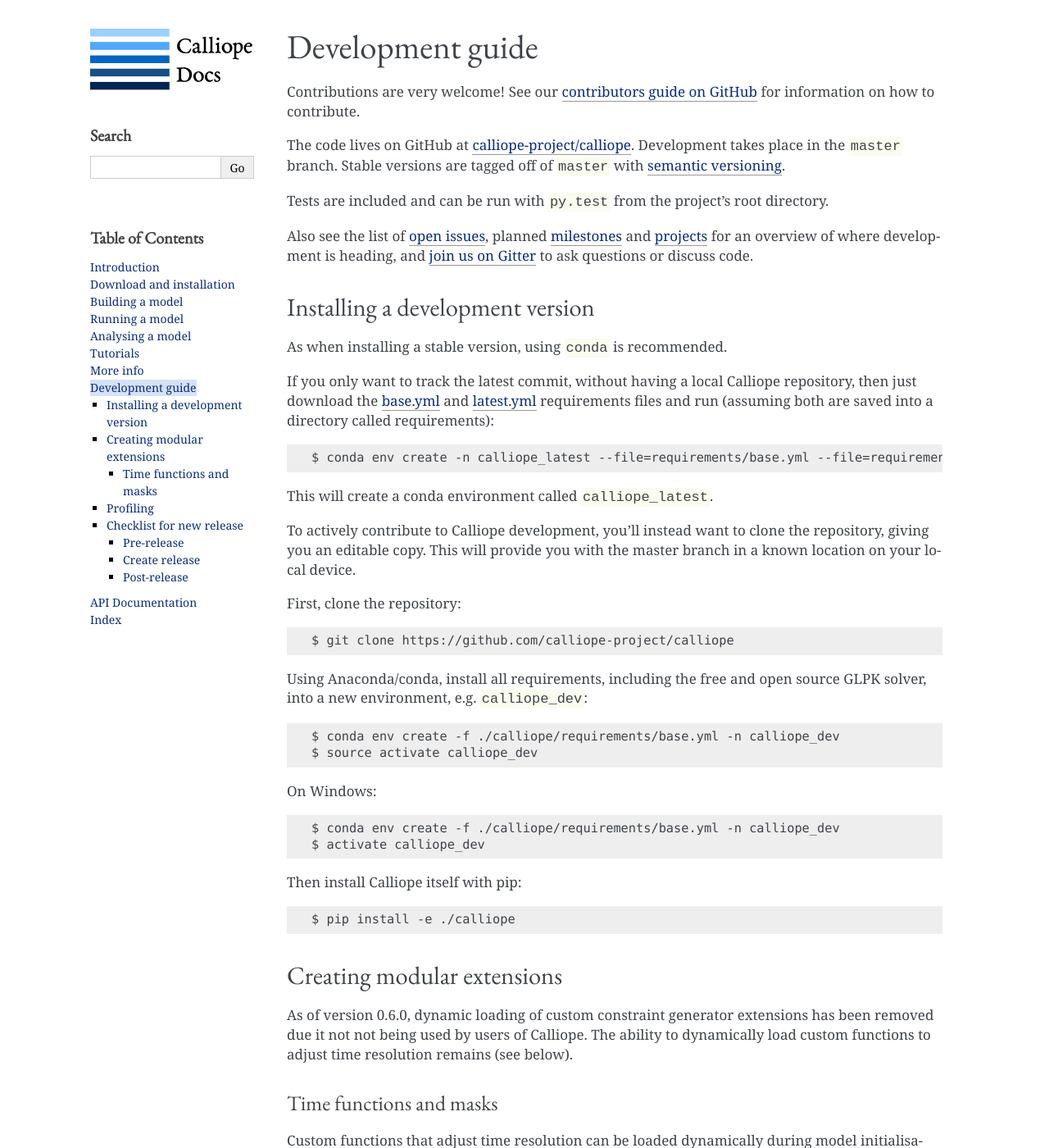
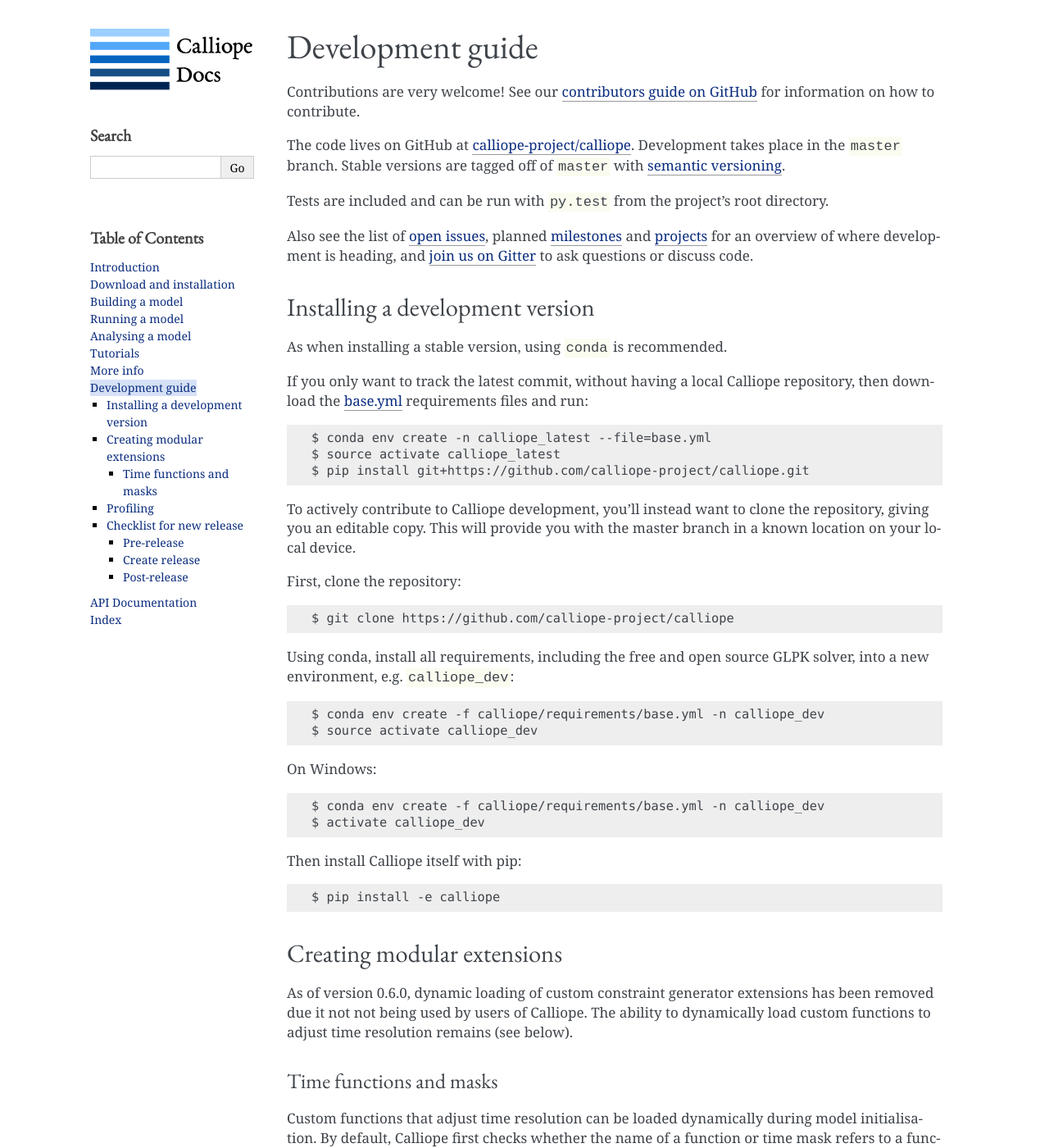
Before and after one commit to calliope-project/calliope, a Sphinx documentation site: the page built from doc/user/develop.rst, in a window 1280 px wide and 1400 px high. Shown: the whole window at 82% size. Built offline with Sphinx 7.4.7, drawn with Linux system fonts in a browser that asks for light colours; pages that are not in the unit, such as notebooks, are missing from menus; a script that is not in the unit is left out.

Commit message:
Clean up versions

```diff
--- a/doc/user/develop.rst
+++ b/doc/user/develop.rst
@@ -17,11 +17,11 @@ Installing a development version
 As when installing a stable version, using ``conda`` is recommended.
 
 If you only want to track the latest commit, without having a local Calliope
-repository, then just download the `base.yml <https://raw.githubusercontent.com/calliope-project/calliope/master/requirements/base.yml>`_ and `latest.yml <https://raw.githubusercontent.com/calliope-project/calliope/master/requirements/latest.yml>`_ requirements files and run (assuming both are saved into a directory called requirements)::
+repository, then download the `base.yml <https://raw.githubusercontent.com/calliope-project/calliope/master/requirements/base.yml>`_ requirements files and run::
 
-    $ conda env create -n calliope_latest --file=requirements/base.yml --file=requirements/latest.yml
-
-This will create a conda environment called ``calliope_latest``.
+    $ conda env create -n calliope_latest --file=base.yml
+    $ source activate calliope_latest
+    $ pip install git+https://github.com/calliope-project/calliope.git
 
 To actively contribute to Calliope development, you'll instead want to clone the repository, giving you an editable copy. This will provide you with the master branch in a known location on your local device.
 
@@ -29,19 +29,19 @@ First, clone the repository::
 
    $ git clone https://github.com/calliope-project/calliope
 
-Using Anaconda/conda, install all requirements, including the free and open source GLPK solver, into a new environment, e.g. ``calliope_dev``::
+Using conda, install all requirements, including the free and open source GLPK solver, into a new environment, e.g. ``calliope_dev``::
 
-   $ conda env create -f ./calliope/requirements/base.yml -n calliope_dev
+   $ conda env create -f calliope/requirements/base.yml -n calliope_dev
    $ source activate calliope_dev
 
 On Windows::
 
-   $ conda env create -f ./calliope/requirements/base.yml -n calliope_dev
+   $ conda env create -f calliope/requirements/base.yml -n calliope_dev
    $ activate calliope_dev
 
 Then install Calliope itself with pip::
 
-   $ pip install -e ./calliope
+   $ pip install -e calliope
 
 ---------------------------
 Creating modular extensions
```
Also changed, not shown: setup.py (+9 -8 lines), 5 other files.
